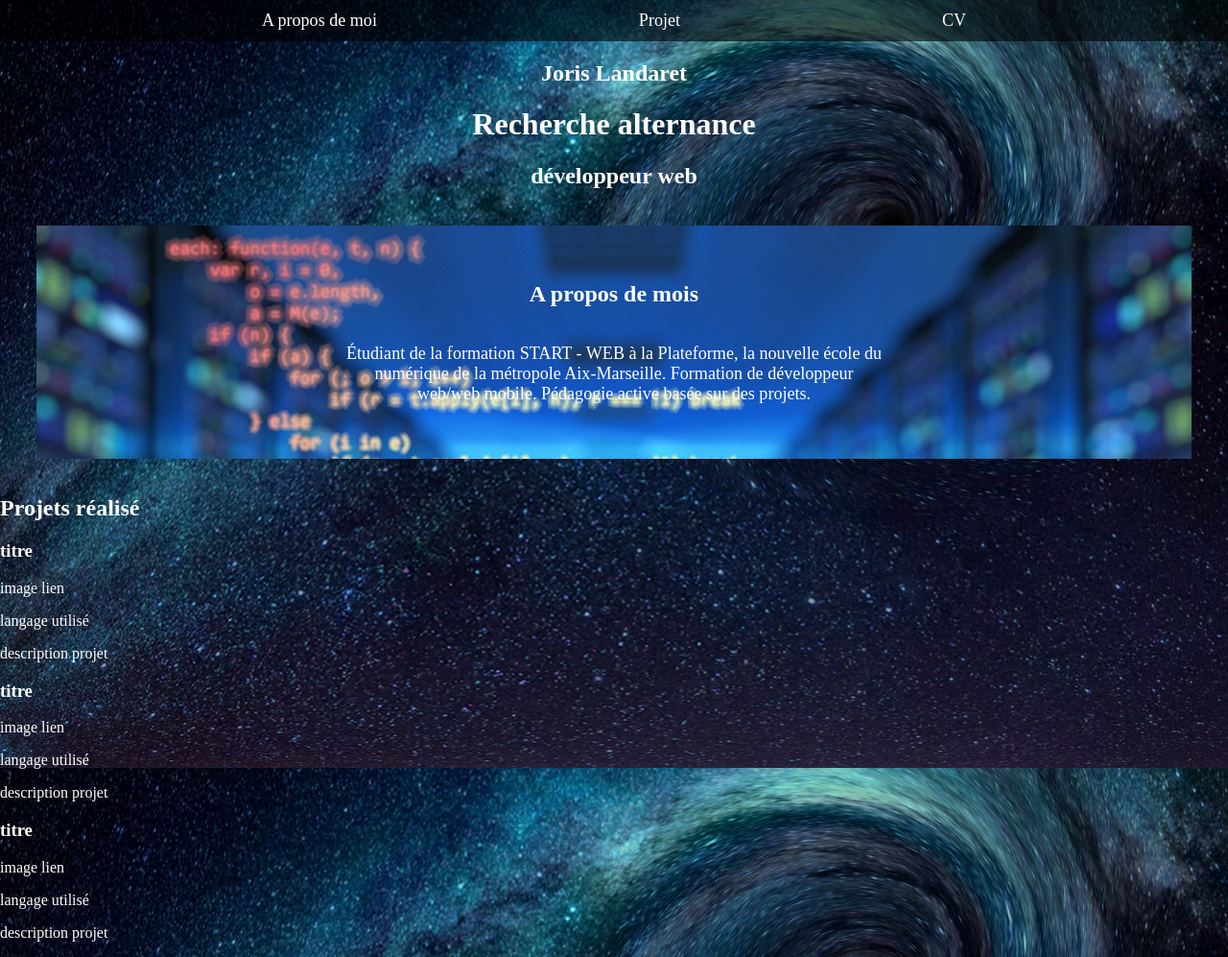
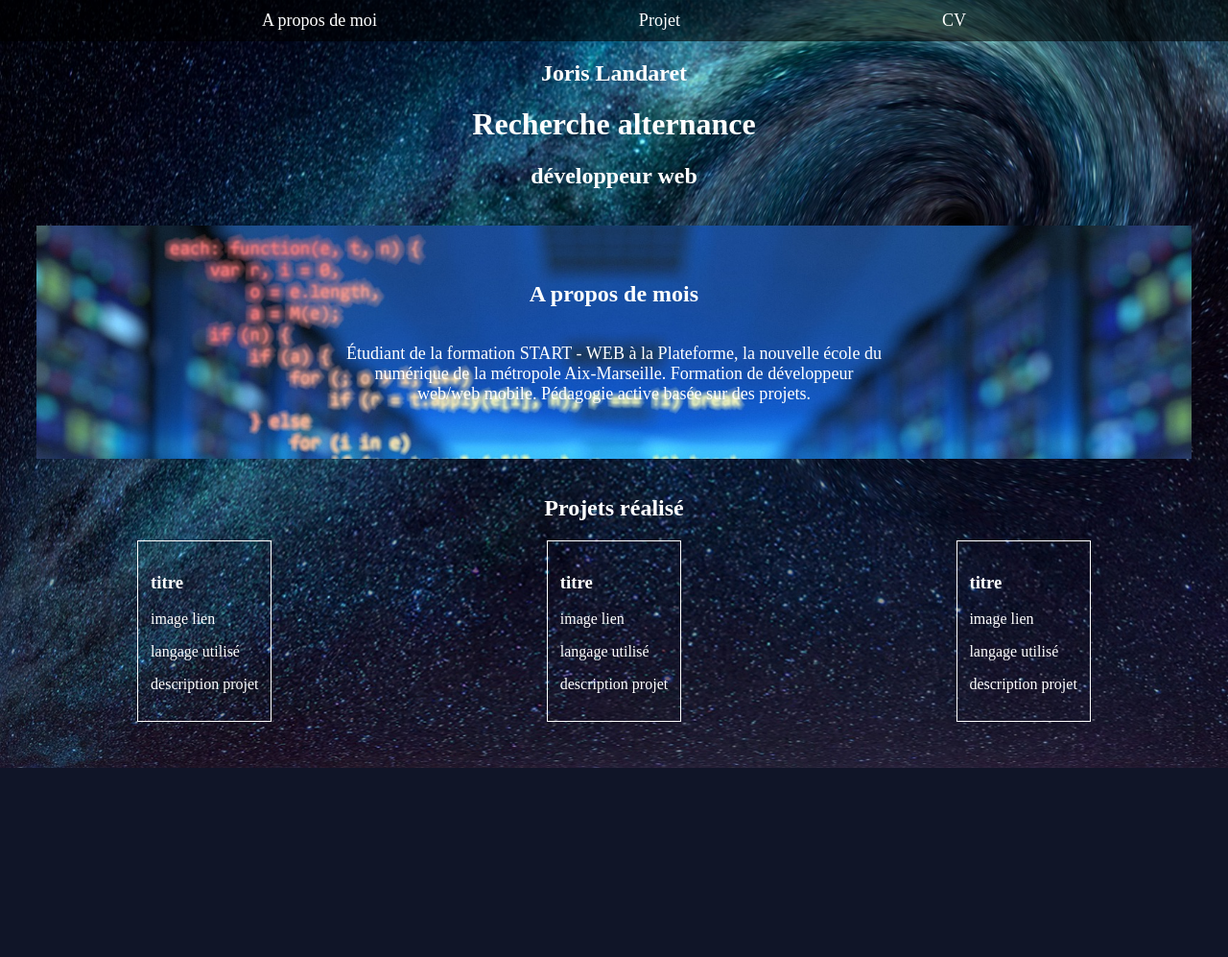
Before and after one commit to joris-landaret/site-perso, a PHP site: page / in a window 1280 px wide. Shown: the whole page at 96% size. After the commit the page ends 800 px from the top, so only its background shows below. Run offline with PHP 8.4, Linux system fonts and the light colour scheme.

Commit message:
stylise box projets réalisé

```diff
--- a/index.php
+++ b/index.php
@@ -31,7 +31,7 @@
             </p>
         </div>
 
-        <h2>Projets réalisé</h2>
+        <h2 class="titre">Projets réalisé</h2>
 
         <div id="projets">
             <div>
--- a/style.css
+++ b/style.css
@@ -56,3 +56,15 @@ a {
     padding: 3%;
     margin: 3%;
 }
+
+/* projets réaliser */
+
+#projets {
+    display: flex;
+    justify-content: space-around
+}
+
+#projets div {
+    border: solid 1px;
+    padding: 1%;
+}
```
